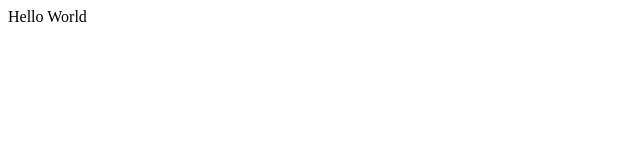
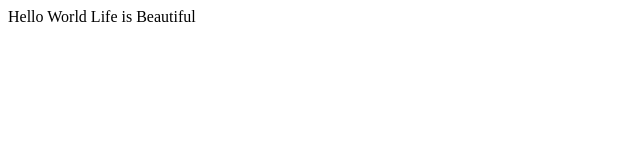
Before and after one commit to Puneeth95-prog/demo_repo2, a plain HTML site: page index.html in a window 1280 px wide. Shown: the whole page, without its empty margins (0-640 px from the left). Drawn offline with Linux system fonts and the light colour scheme.

Commit message:
Update index.html

```diff
--- a/index.html
+++ b/index.html
@@ -8,7 +8,7 @@
 <body>
     <div>
         Hello World
-
+        Life is Beautiful
     </div>
 </body>
 </html>
```
